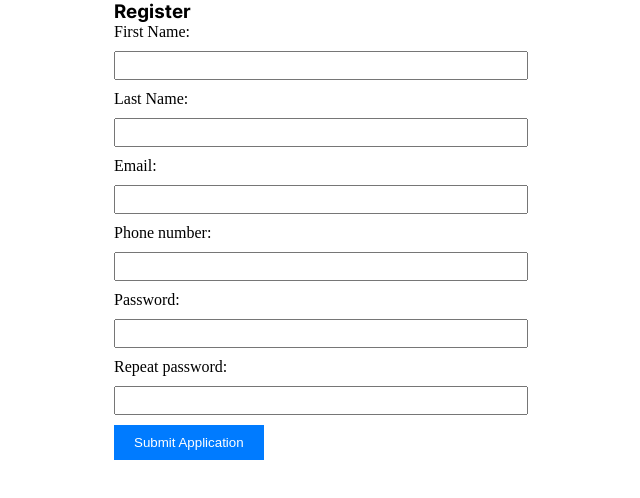
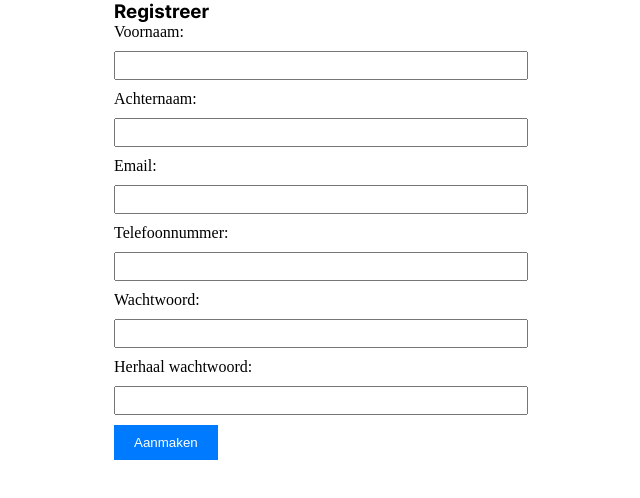
Before and after one commit to AngelovanOsch1/DeKast, an Angular app in the folder DeKast/: page /register in a window 1280 px wide. Shown: the top 498 px of the page, without its empty margins (326-966 px from the left). Built offline with nearby package versions, Linux system fonts and the light colour scheme.

Commit message:
Changed english text to dutch & font size from px to rem

```diff
--- a/DeKast/src/app/register/register.component.html
+++ b/DeKast/src/app/register/register.component.html
@@ -4,16 +4,16 @@
 <head>
   <meta charset="UTF-8">
   <meta name="viewport" content="width=device-width, initial-scale=1.0">
-  <title>Registration Form</title>
+  <title>Registratie formulier</title>
 </head>
 
 <body>
   <div class="container mt-4">
     <form [formGroup]="registrationForm" (ngSubmit)="callingFunction()">
-      <h3 class="mb-1">Register</h3>
+      <h3 class="mb-1">Registreer</h3>
 
       <div class="mb-3">
-        <label for="firstName" class="form-label">First Name:</label>
+        <label for="firstName" class="form-label">Voornaam:</label>
         <input type="text" formControlName="firstName" class="form-control">
         <div *ngIf="registrationForm.get('firstName')?.hasError('required') && registrationForm.get('firstName')?.touched"
           class="error">
@@ -22,7 +22,7 @@
       </div>
 
       <div class="mb-3">
-        <label for="lastName" class="form-label">Last Name:</label>
+        <label for="lastName" class="form-label">Achternaam:</label>
         <input type="text" formControlName="lastName" class="form-control">
         <div *ngIf="registrationForm.get('lastName')?.hasError('required') && registrationForm.get('lastName')?.touched"
           class="error">
@@ -44,12 +44,12 @@
       </div>
 
       <div class="mb-3">
-        <label for="phoneNumber" class="form-label">Phone number:</label>
+        <label for="phoneNumber" class="form-label">Telefoonnummer:</label>
         <input type="text" formControlName="phoneNumber" class="form-control">
       </div>
 
       <div class="mb-3">
-        <label for="password" class="form-label">Password:</label>
+        <label for="password" class="form-label">Wachtwoord:</label>
         <input type="password" formControlName="password" class="form-control">
         <div *ngIf="registrationForm.get('password')?.hasError('required') && registrationForm.get('password')?.touched"
           class="error">
@@ -62,7 +62,7 @@
       </div>
 
       <div class="mb-3">
-        <label for="repeatPassword" class="form-label">Repeat password:</label>
+        <label for="repeatPassword" class="form-label">Herhaal wachtwoord:</label>
         <input type="password" formControlName="repeatPassword" class="form-control">
         <div *ngIf="registrationForm.get('repeatPassword')?.hasError('required') && registrationForm.get('repeatPassword')?.touched"
           class="error">
@@ -74,7 +74,7 @@
         </div>
       </div>
 
-      <button [disabled]="registrationForm.invalid" type="submit" class="btn btn-primary">Submit Application</button>
+      <button [disabled]="registrationForm.invalid" type="submit" class="btn btn-primary">Aanmaken</button>
     </form>
   </div>
 </body>
--- a/DeKast/src/app/register/register.component.scss
+++ b/DeKast/src/app/register/register.component.scss
@@ -16,7 +16,7 @@ form {
 
   .error {
     color: red;
-    font-size: 12px;
+    font-size: 0.75rem;
     // margin-top: 1px;
     margin-bottom: 10px;
   }
--- a/DeKast/src/app/register/register.component.ts
+++ b/DeKast/src/app/register/register.component.ts
@@ -38,7 +38,7 @@ export class RegisterComponent implements OnInit {
       createUser(email, password);
 
     } else {
-      this.toastService.show('Form is not valid. Please check the fields.');
+      this.toastService.show('De aanvraag is niet geldig. Controleer de velden.');
     }
   }
 
```
